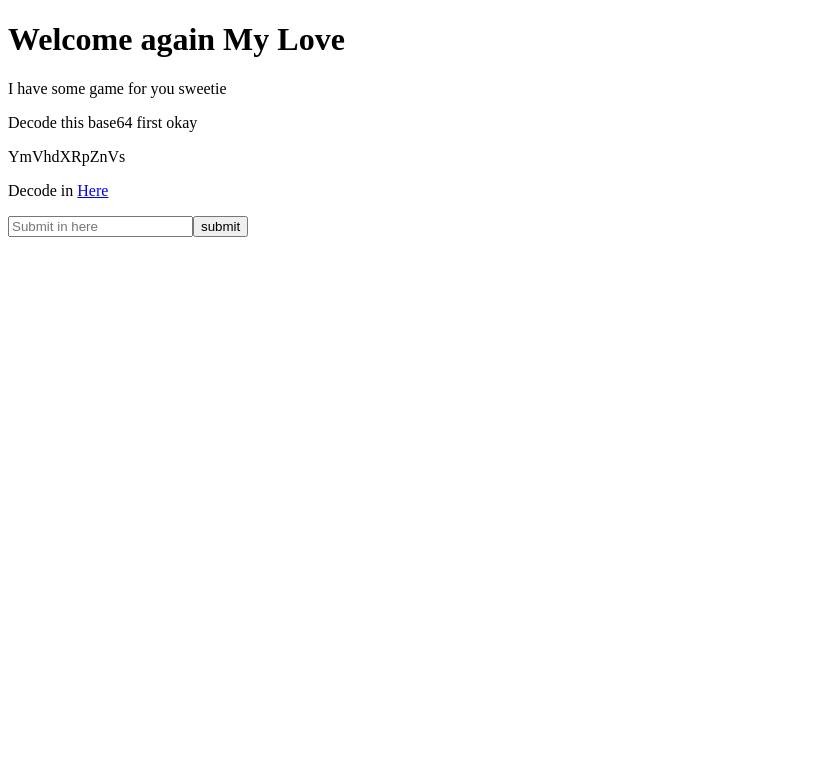
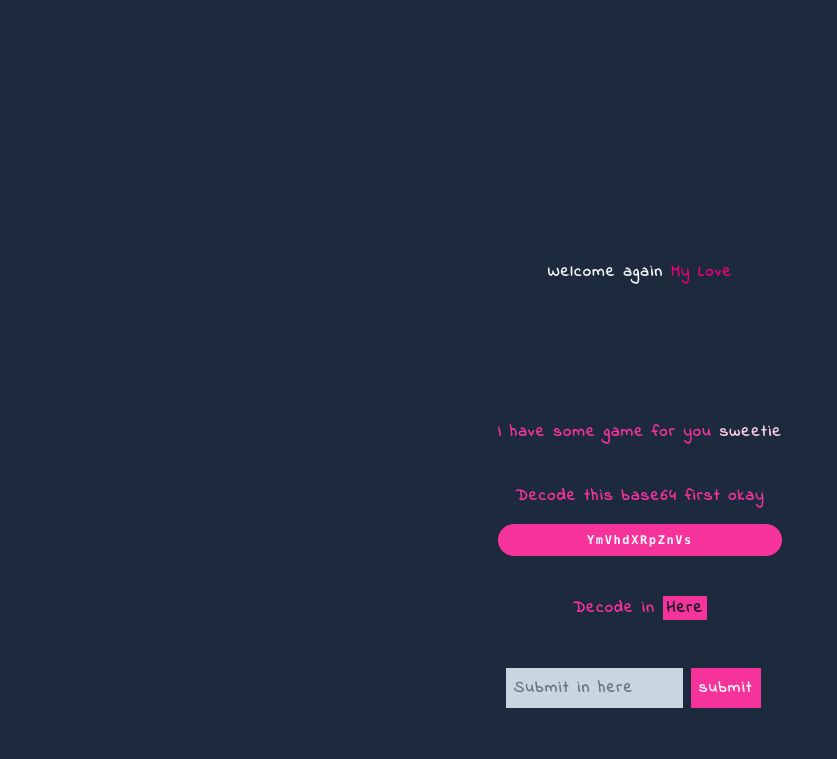
Before and after one commit to Tomba-Hopkins/Ini-Belajar-Javascript, a plain HTML site: page the-amo/index.html in a window 1280 px wide. Shown: the whole page, without its empty margins (0-837 px from the left). Drawn offline with Linux system fonts and the light colour scheme.

Commit message:
add: new response

```diff
--- a/the-amo/index.html
+++ b/the-amo/index.html
@@ -6,7 +6,7 @@
     <meta name="viewport" content="width=device-width, initial-scale=1.0" />
     <title>My</title>
     <script type="module" crossorigin src="./index-BdmdjNXz.js"></script>
-    <link rel="stylesheet" crossorigin href=".//index-4ozXUOCX.css" />
+    <link rel="stylesheet" crossorigin href="./index-4ozXUOCX.css" />
   </head>
   <body>
     <div id="root"></div>
```
